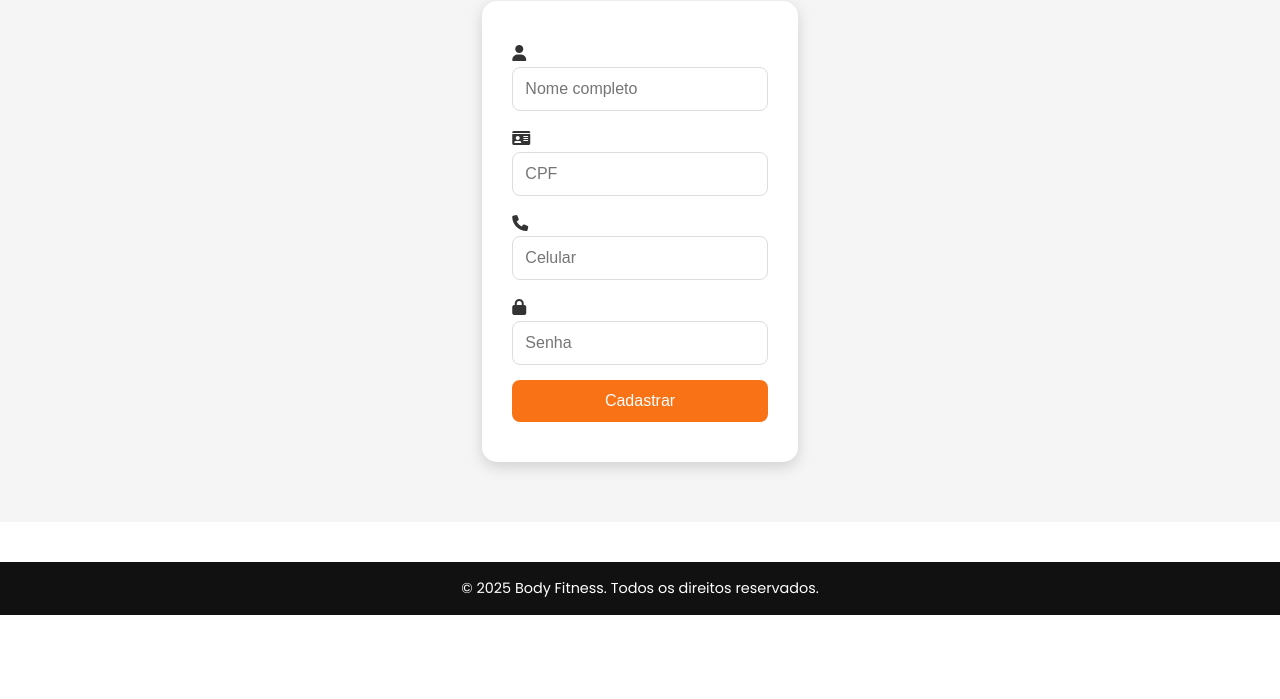
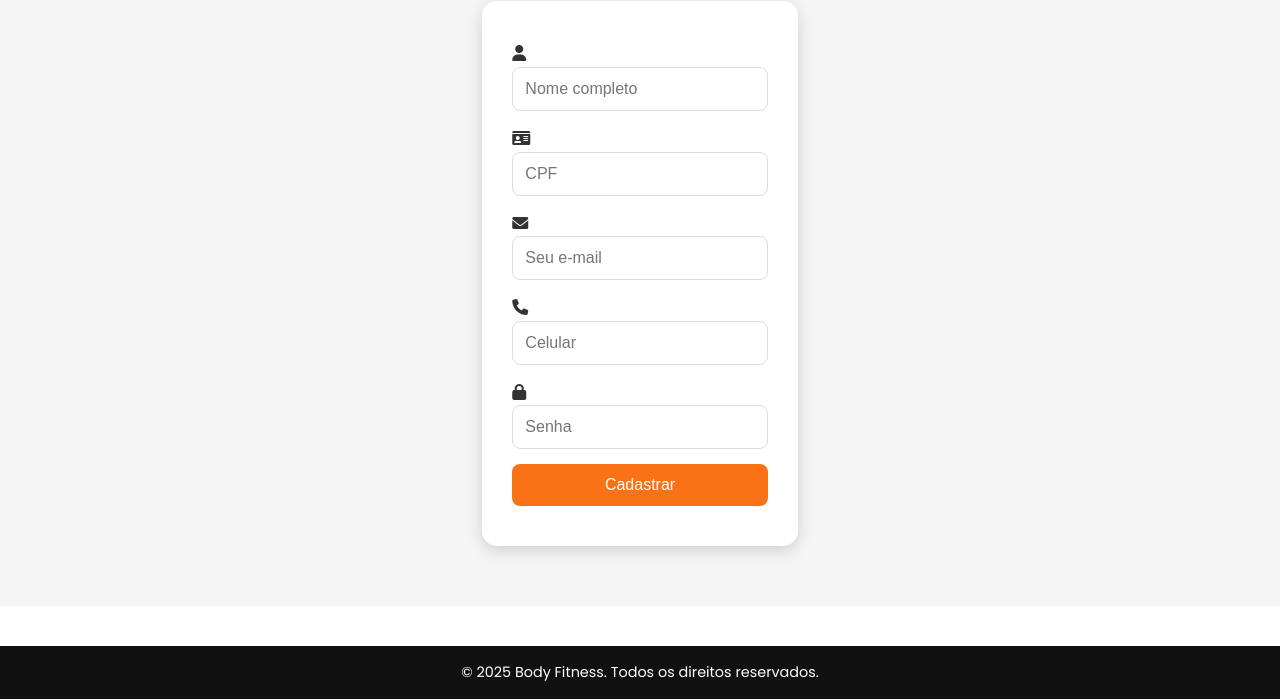
Before and after one commit to Matteusoliveir/CSS, a plain HTML site: page cadastro.html in a window 1280 px wide. Shown: the part 193-892 px from the top of the page. Before the commit the page ends 808 px from the top, so only its background shows below. Drawn offline with Linux system fonts and the light colour scheme.

Commit message:
Update cadastro.html

```diff
--- a/cadastro.html
+++ b/cadastro.html
@@ -7,6 +7,7 @@
     <link rel="stylesheet" href="style.css">
     <link href="https://fonts.googleapis.com/css2?family=Poppins:wght@300;400;600&display=swap" rel="stylesheet">
     <link rel="stylesheet" href="https://cdnjs.cloudflare.com/ajax/libs/font-awesome/6.0.0-beta3/css/all.min.css">
+    <link rel="icon" href="icons/favicon.ico/favicon.ico" type="image/x-icon">
 </head>
 <body>
 
@@ -40,6 +41,10 @@
                     <input type="text" id="cpf" placeholder="CPF" maxlength="14" oninput="mascaraCPF(event)" required>
                 </div>
                 <div class="input-group">
+                     <i class="fas fa-envelope"></i>
+                    <input type="email" id="email" placeholder="Seu e-mail" required>
+                </div>
+                <div class="input-group">
                     <i class="fas fa-phone"></i>
                     <input type="text" id="celular" placeholder="Celular" maxlength="15" oninput="mascaraCelular(event)" required>
                 </div>
```
